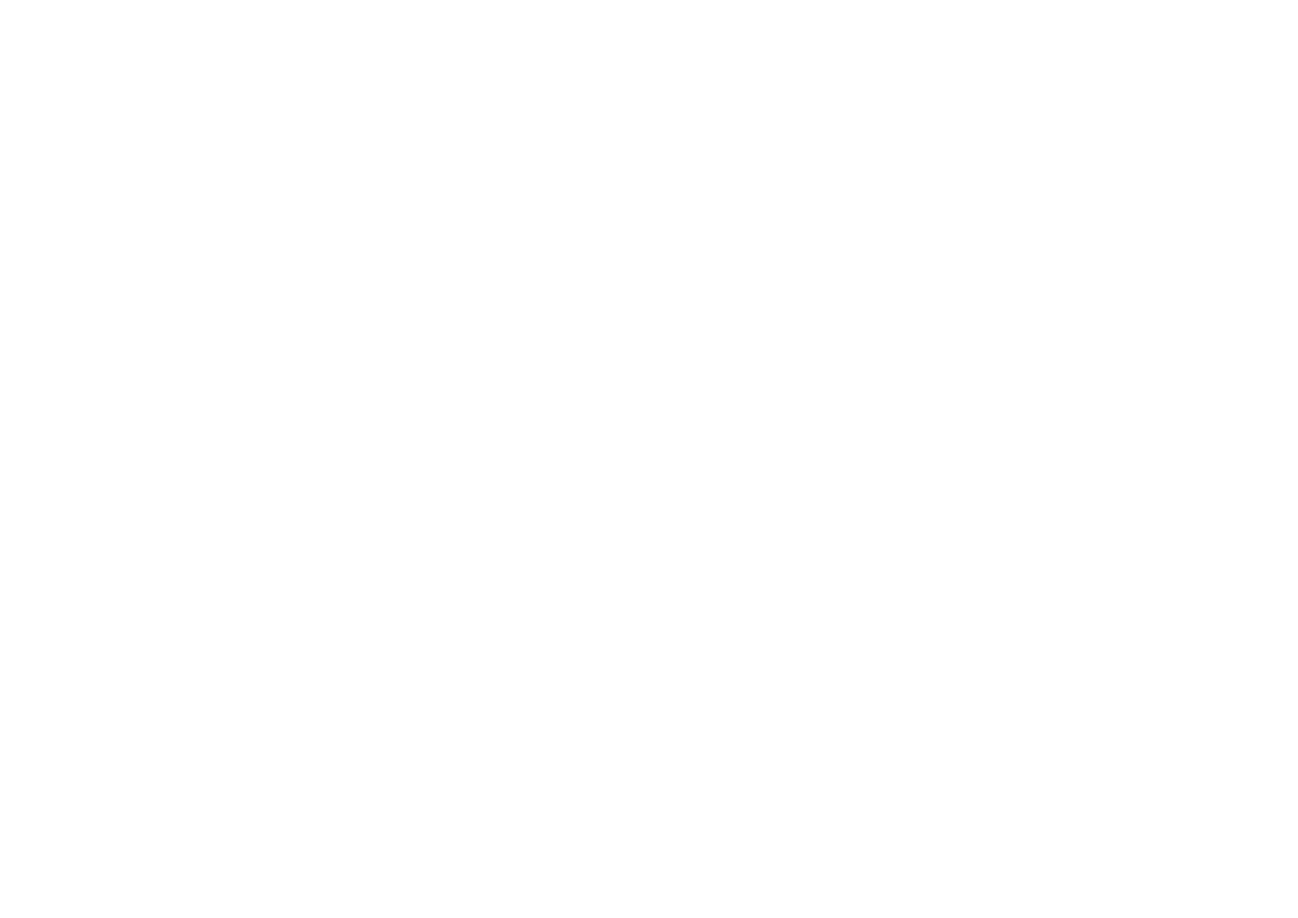
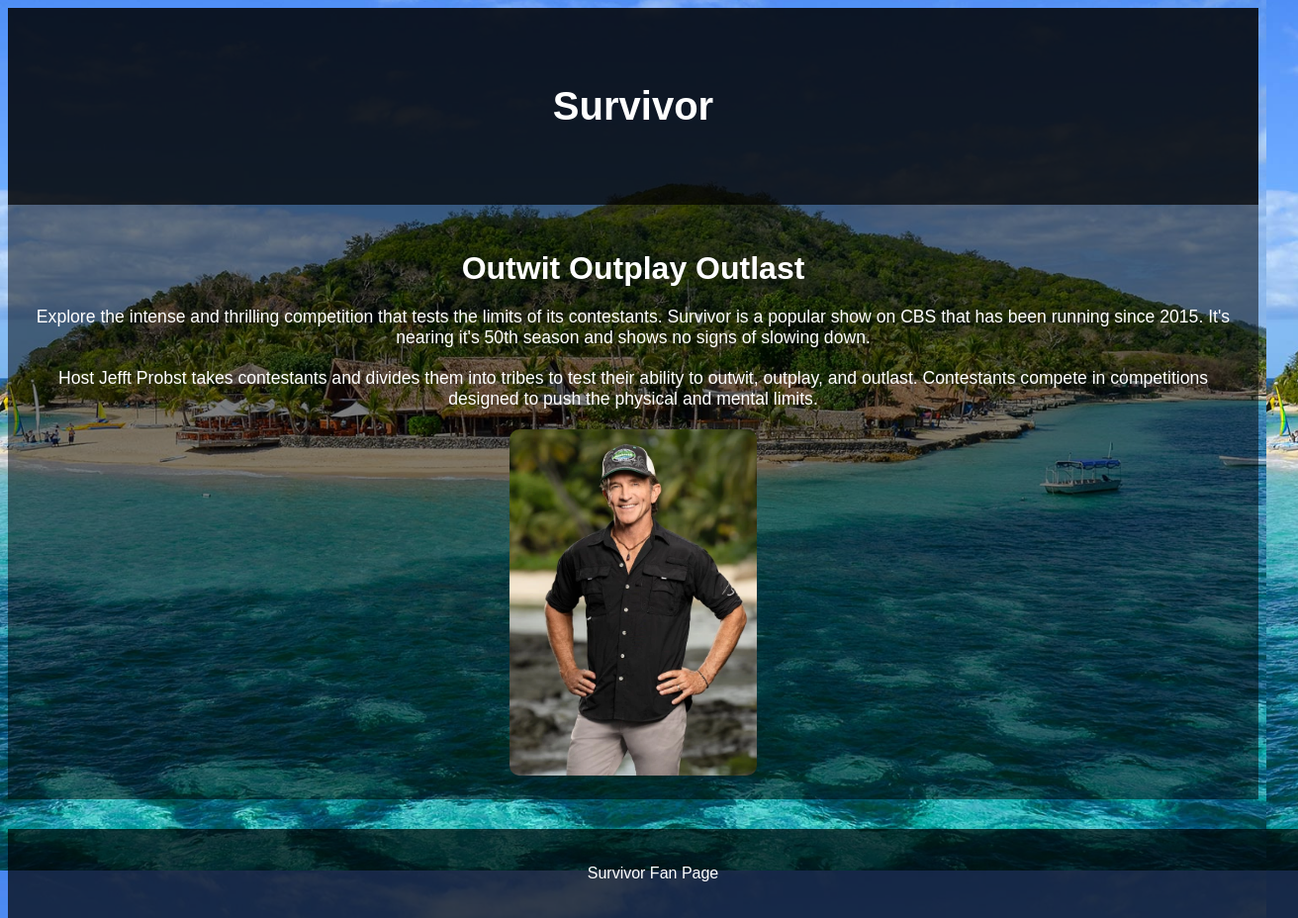
Before and after one commit to JKVanderschel/Mod3_Git_GitHub, a plain HTML site: page index.html in a window 1280 px wide. Shown: the whole page at 99% size, 1312 px wide, since content can reach past the window. Before the commit the page ends 800 px from the top, so only its background shows below. Drawn offline with Linux system fonts and the light colour scheme.

Commit message:
Added content and styling

```diff
--- a/css/styles.css
+++ b/css/styles.css
@@ -0,0 +1,113 @@
+body {
+    font-family: Arial, sans-serif;
+    background-image: url('../images/fiji_background.jpg'); /*Image found at: https://www.islands.com/mamanuca-islands-where-survivor-films-in-fiji/ */
+    background-size: cover;
+    background-position: center;
+    position: relative;
+    color: #fff;
+}
+
+/* It took me a while browsing W3 to get the shading correct for the background. I was finally able
+to figure it out though. */
+body::before {
+    content: '';
+    position: absolute;
+    top: 0;
+    left: 0;
+    width: 100%;
+    height: 100%;
+    background-color: rgba(0, 0, 0, 0.5);
+    z-index: -1;
+}
+
+header {
+    text-align: center;
+    padding: 50px;
+    background-color: rgba(0, 0, 0, 0.7);
+}
+
+h1 {
+    font-size: 3em;
+}
+
+main {
+    padding: 20px;
+    text-align: center;
+    min-height: 70vh;
+}
+
+.intro h2 {
+    font-size: 2.5em;
+    margin-bottom: 20px;
+}
+
+.intro p {
+    font-size: 1.2em;
+    margin-bottom: 20px;
+}
+
+.jeff-image {
+    width: 300px;
+    border-radius: 10px;
+    margin-bottom: 30px;
+}
+
+footer {
+    text-align: center;
+    padding: 20px;
+    background-color: rgba(0, 0, 0, 0.7);
+    position: relative;
+    width: 100%;
+}
+
+footer p {
+    font-size: 1em;
+}
+
+html, body {
+    height: 100%;
+}
+
+@media (max-width: 600px) {
+    h1 {
+        font-size: 2em;
+    }
+
+    .intro h2 {
+        font-size: 1.8em;
+    }
+
+    .intro p {
+        font-size: 1em;
+    }
+
+    .jeff-image {
+        width: 200px;
+    }
+
+    main {
+        padding: 10px;
+    }
+
+    footer {
+        padding: 10px;
+    }
+}
+
+@media (min-width: 601px) {
+    h1 {
+        font-size: 2.5em;
+    }
+
+    .intro h2 {
+        font-size: 2em;
+    }
+
+    .intro p {
+        font-size: 1.1em;
+    }
+
+    .jeff-image {
+        width: 250px;
+    }
+}
--- a/index.html
+++ b/index.html
@@ -3,9 +3,32 @@
 <head>
     <meta charset="UTF-8">
     <meta name="viewport" content="width=device-width, initial-scale=1.0">
-    <title>Document</title>
+    <title>Survivor TV Show</title>
+    <link rel="stylesheet" href="css/styles.css">
 </head>
 <body>
+    <header>
+        <h1>Survivor</h1>
+    </header>
 
+    <main>
+        <section class="intro">
+            <h2>Outwit Outplay Outlast</h2>
+            <p>Explore the intense and thrilling competition that tests the limits of its contestants.
+                Survivor is a popular show on CBS that has been running since 2015. It's nearing it's
+                50th season and shows no signs of slowing down.
+            </p>
+            <p>Host Jefft Probst takes contestants and divides them into tribes to test their ability to
+                outwit, outplay, and outlast. Contestants compete in competitions designed to push the physical
+                and mental limits.
+            </p>
+            <!-- Image found at https://survivor.fandom.com/wiki/Jeff_Probst -->
+            <img src="images/jeff_probst.jpg" alt="Jeff Probst, Host of Survivor" class="jeff-image">
+        </section>
+    </main>
+
+    <footer>
+        <p>Survivor Fan Page</p>
+    </footer>
 </body>
 </html>
```
